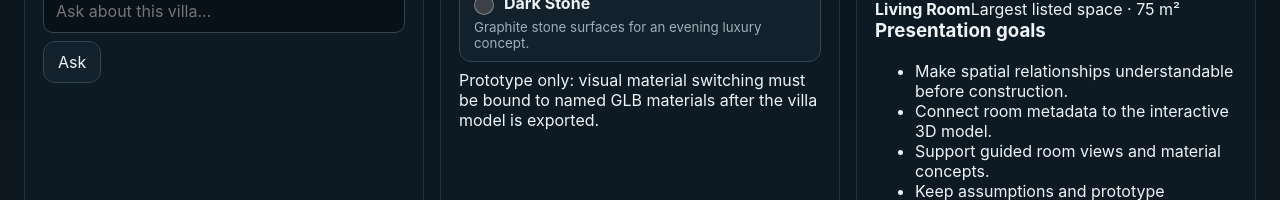
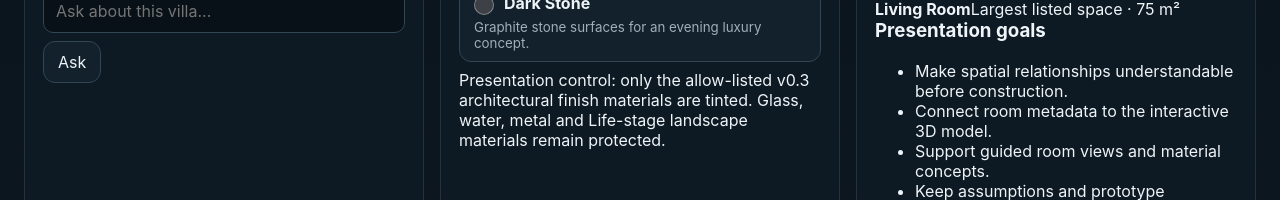
Before and after one commit to safal207/Architectural-AI-Lab, a React (Vite) app in the folder projects/Dubai-Luxury-Villa-AI/web-viewer/app/: page / in a window 1280 px wide. Shown: the part 1091-1291 px from the top of the page. Built offline with nearby package versions, Linux system fonts and the light colour scheme; no server answers.

Commit message:
Clarify gated material variant behavior

```diff
--- a/projects/Dubai-Luxury-Villa-AI/web-viewer/app/src/MaterialSwitcher.jsx
+++ b/projects/Dubai-Luxury-Villa-AI/web-viewer/app/src/MaterialSwitcher.jsx
@@ -54,7 +54,7 @@ export default function MaterialSwitcher({ onChange }) {
         ))}
       </div>
       <p className="material-switcher__note">
-        Prototype only: visual material switching must be bound to named GLB materials after the villa model is exported.
+        Presentation control: only the allow-listed v0.3 architectural finish materials are tinted. Glass, water, metal and Life-stage landscape materials remain protected.
       </p>
     </section>
   );
```
